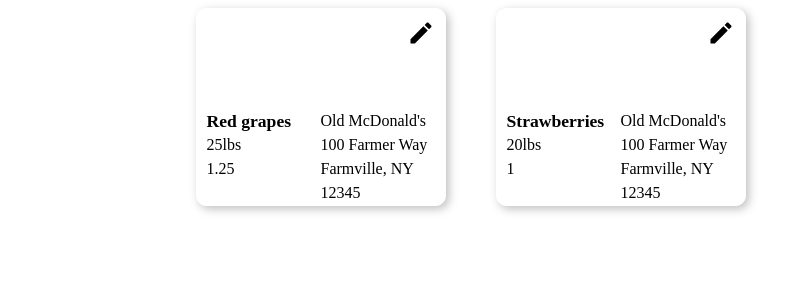
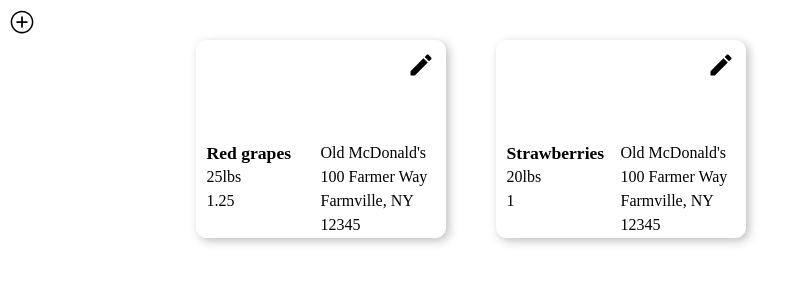
Before and after one commit to BW-Farm-Fresh-Produce/Frontend, a React (Create React App) app in the folder farm-fresh/: page / in a window 1280 px wide. Shown: the top 300 px of the page, without its empty margins (0-806 px from the left). Built offline with nearby package versions, Linux system fonts and the light colour scheme.

Commit message:
Add icon for adding new item to inventory. No styling yet

```diff
--- a/farm-fresh/src/components/Farmer.js
+++ b/farm-fresh/src/components/Farmer.js
@@ -3,6 +3,7 @@
 import React, { useState, useEffect } from "react";
 import styled from "styled-components";
 
+import { IoIosAddCircleOutline } from "react-icons/io";
 import Product from "./Product";
 import {
     CardsContainer,
@@ -11,6 +12,11 @@ import {
     FormTitle
 } from "./Consumer";
 import FormikProductForm from "./ProductForm";
+
+const AddIcon = styled(IoIosAddCircleOutline)`
+    cursor: pointer;
+    font-size: 1.75rem;
+`;
 
 const Modal = ({ functionality, item }) => {
     return (
@@ -60,8 +66,14 @@ export default () => {
     // }, [])
 
     return (
-        <>
-            {modalOpen && <Modal functionality="Edit" item={editItem} />}
+        <div>
+            {modalOpen && <Modal functionality="Update" item={editItem} />}
+            <AddIcon
+                onClick={() => {
+                    setModalOpen(!modalOpen);
+                    setEditItem({ name: "inventory" }); // work around to be able to reuse Modal component
+                }}
+            />
             <CardsContainer>
                 {inventory.length !== 0 &&
                     inventory.map(product => (
@@ -74,6 +86,6 @@ export default () => {
                         />
                     ))}
             </CardsContainer>
-        </>
+        </div>
     );
 };
```
